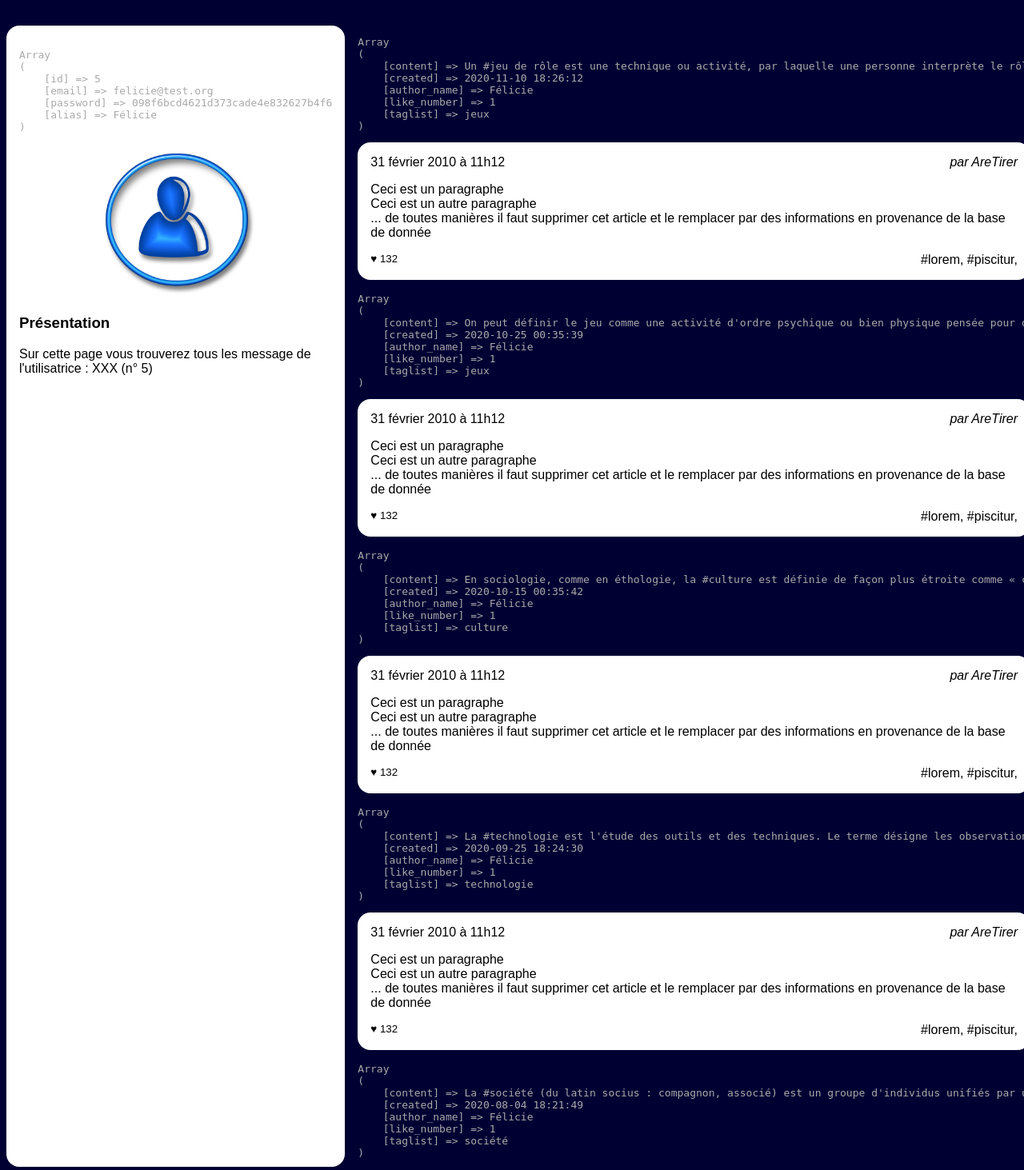
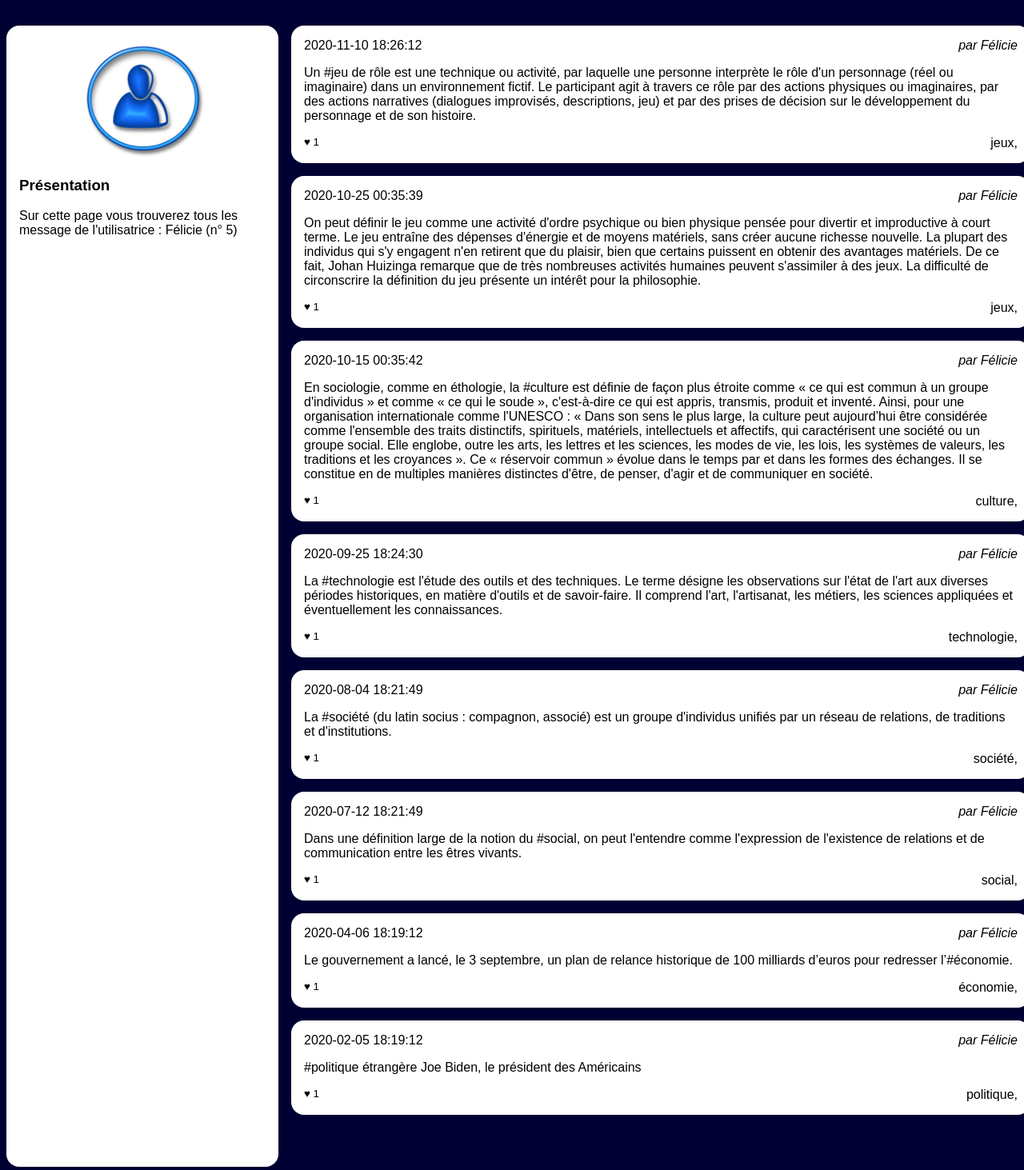
Before and after one commit to adatechschool/bastien-ghislaine-jay-jeremie-rs-php, a PHP site: page /wall.php?user_id=5 in a window 1280 px wide. Shown: the part 90-1553 px from the top of the page at 80% size. Run offline with PHP 8.4, Linux system fonts and the light colour scheme; data comes from the database, SQL or seed files in the repository.

Commit message:
wall.php finit

```diff
--- a/resoc_n1/news.php
+++ b/resoc_n1/news.php
@@ -78,7 +78,7 @@
             while ($post = $lesInformations->fetch_assoc()) {
                 //la ligne ci-dessous doit etre supprimée mais regardez ce
                 //qu'elle affiche avant pour comprendre comment sont organisées les information dans votre
-                echo "<pre>" . print_r($post, 1) . "</pre>";
+                //echo "<pre>" . print_r($post, 1) . "</pre>";
 
                 // @todo : Votre mission c'est de remplacer les AREMPLACER par les bonnes valeurs
                 // ci-dessous par les bonnes valeurs cachées dans la variable $post
@@ -104,8 +104,8 @@
                         </small>
                         <?php
                         $tagsArray = explode(',', $post['taglist']);
-                        while ($tag = current($tagsArray)) {?>
-                        <a href=""><?php echo $tag ?></a>,
+                        while ($tag = current($tagsArray)) { ?>
+                            <a href=""><?php echo $tag ?></a>,
                         <?php next($tagsArray);
                         }
                         ?>
--- a/resoc_n1/wall.php
+++ b/resoc_n1/wall.php
@@ -41,12 +41,12 @@
             $lesInformations = $mysqli->query($laQuestionEnSql);
             $user = $lesInformations->fetch_assoc();
             //@todo: afficher le résultat de la ligne ci dessous, remplacer XXX par l'alias et effacer la ligne ci-dessous
-            echo "<pre>" . print_r($user, 1) . "</pre>";
+            //echo "<pre>" . print_r($user, 1) . "</pre>";
             ?>
             <img src="user.jpg" alt="Portrait de l'utilisatrice" />
             <section>
                 <h3>Présentation</h3>
-                <p>Sur cette page vous trouverez tous les message de l'utilisatrice : XXX
+                <p>Sur cette page vous trouverez tous les message de l'utilisatrice : <?php echo $user['alias'] ?>
                     (n° <?php echo $userId ?>)
                 </p>
             </section>
@@ -78,24 +78,30 @@
              */
             while ($post = $lesInformations->fetch_assoc()) {
 
-                echo "<pre>" . print_r($post, 1) . "</pre>";
+                //echo "<pre>" . print_r($post, 1) . "</pre>";
             ?>
                 <article>
                     <h3>
-                        <time datetime='2020-02-01 11:12:13'>31 février 2010 à 11h12</time>
+                        <time><?php echo $post['created'] ?></time>
                     </h3>
-                    <address>par AreTirer</address>
+                    <address>par <?php echo $post['author_name'] ?> </address>
                     <div>
-                        <p>Ceci est un paragraphe</p>
-                        <p>Ceci est un autre paragraphe</p>
-                        <p>... de toutes manières il faut supprimer cet
-                            article et le remplacer par des informations en
-                            provenance de la base de donnée</p>
+                        <p>
+                            <?php echo $post['content'] ?>
+                        </p>
                     </div>
                     <footer>
-                        <small>♥ 132</small>
-                        <a href="">#lorem</a>,
-                        <a href="">#piscitur</a>,
+                        <small>
+                            ♥ <?php echo $post['like_number'] ?>
+                        </small>
+                        <?php
+                        $tagsArray = explode(',', $post['taglist']);
+                        while ($tag = current($tagsArray)) { ?>
+                            <a href=""><?php echo $tag ?></a>,
+                        <?php next($tagsArray);
+                        }
+                        ?>
+
                     </footer>
                 </article>
             <?php } ?>
```
